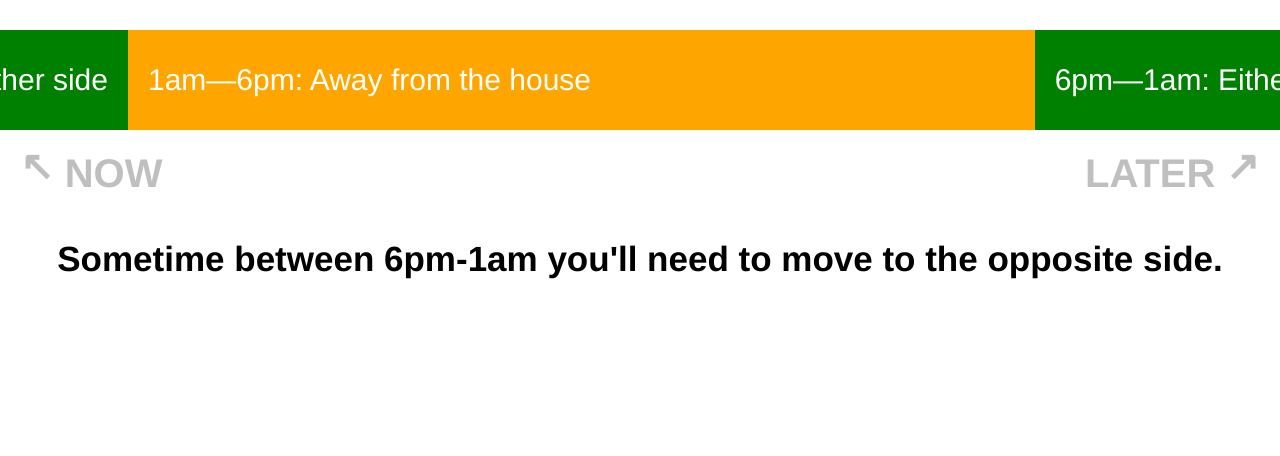
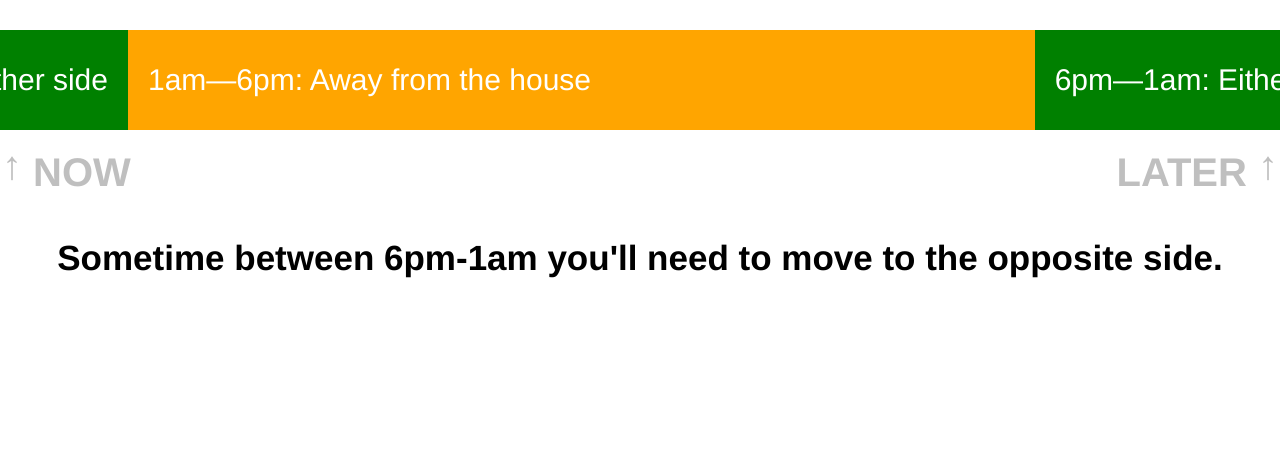
Before and after one commit to awestmoreland/oddevenparking.com, a PHP site: page /show-me-where.php in a window 1280 px wide. Shown: the part 258-714 px from the top of the page. Run offline with PHP 8.4, Linux system fonts and the light colour scheme; data that the repository does not hold is empty.

Commit message:
Reverted to vertical arrows, but placed them closer to the browser's edge

```diff
--- a/styles/styles.css
+++ b/styles/styles.css
@@ -100,7 +100,7 @@ footer span[class] {
 .view footer {
   display: flex;
   justify-content: space-between;
-  padding: 1em;
+  padding-inline: 0.1em;
 }
 .view footer span {
   font-size: 2em;
@@ -109,12 +109,9 @@ footer span[class] {
   opacity: 0.25;
 }
 .view footer span:first-child:before, .view footer span:last-child:after {
-  content: "↖";
+  content: "↑";
   display: inline-block;
   transform: translateY(-0.175em);
-}
-.view footer span:last-child:after {
-  scale: -1 1;
 }
 
 .phases {
@@ -247,4 +244,4 @@ footer span[class] {
   }
 }
 
-/*# sourceMappingURL=data:application/json;charset=utf-8,%7B%22version%22:3,%22sourceRoot%22:%22%22,%22sources%22:%5B%22styles.scss%22%5D,%22names%22:%5B%5D,%22mappings%22:%22;AAAA;EACE;EACA;EACA;EACA;EACA;EACA;EACA;EACA;EACA;;;AAGF;AAAA;EAEE;EACA;EAEA;EACA;EACA;;AAEA;AAAA;AAAA;AAAA;AAAA;AAAA;EAGE;EACA;EACA;EACA;;;AAIJ;EACE;EACA;;;AAGF;EACE;EACA;EACA;EACA;EACA;EACA;EACA;;;AAKA;EACE;EACA;EACA;;AAGF;EACE;;AAIA;EACE;;AAKF;EACE;;;AAOJ;EACE;;;AAKF;EACE;;;AAIJ;EACE;;;AAIA;EACE;;AAGF;EACE;EACA;;;AAOJ;EACE;;AAEA;EACE;EACA;;AAGF;EACE;;;AAIJ;EACE;EACA;EACA;;AAEA;EACE;EACA;EACA;;AAEA;EACE;EACA;EACA;EACA;;AAEA;EAIE;EACA;EACA;;AAGF;EACE;;;AAOR;EACE;EACA;EACA;;AAEA;EACE;EACA;;;AAMJ;EACE;EACA;EACA;EACA;;AAMA;EACE;EACA;EACA;EACA;EACA;EACA;;AAEA;EACE;EACA;EACA;;AAOF;EACE;EACA;EACA;EACA;EACA;EACA;EACA;EACA;EACA;;AAEA;EACE;EACA;EACA;EACA;;AAEA;EACE;EACA;EACA;EACA;EACA;EACA;EACA;;AAOR;EACE;EACA;EACA;;AAGF;EACE;;AAGF;EACE;;;AAMJ;EACE;EACA;EACA;EACA;EACA;;AAEA;EACE;EACA;EACA;EACA;EACA;EAEA;EACA;EACA;EACA;EACA;EAEA;;AAEA;EACE;;AAGF;EACE;;AAGF;EACE;EACA;;;AAON;EACE;EACA;;AAEA;EACE;EACA;;AAEA;EACE;EACA;EACA;EACA;;AAGF;EAEI;IACE;;;;AAOV;EAEE;IAKE;;EAGF;IACE;;EAGF;IACE%22,%22file%22:%22styles.css%22%7D */
+/*# sourceMappingURL=data:application/json;charset=utf-8,%7B%22version%22:3,%22sourceRoot%22:%22%22,%22sources%22:%5B%22styles.scss%22%5D,%22names%22:%5B%5D,%22mappings%22:%22;AAAA;EACE;EACA;EACA;EACA;EACA;EACA;EACA;EACA;EACA;;;AAGF;AAAA;EAEE;EACA;EAEA;EACA;EACA;;AAEA;AAAA;AAAA;AAAA;AAAA;AAAA;EAGE;EACA;EACA;EACA;;;AAIJ;EACE;EACA;;;AAGF;EACE;EACA;EACA;EACA;EACA;EACA;EACA;;;AAKA;EACE;EACA;EACA;;AAGF;EACE;;AAIA;EACE;;AAKF;EACE;;;AAOJ;EACE;;;AAKF;EACE;;;AAIJ;EACE;;;AAIA;EACE;;AAGF;EACE;EACA;;;AAOJ;EACE;;AAEA;EACE;EACA;;AAGF;EACE;;;AAIJ;EACE;EACA;EACA;;AAEA;EACE;EACA;EACA;;AAEA;EACE;EACA;EACA;EACA;;AAEA;EAEE;EACA;EACA;;;AAOR;EACE;EACA;EACA;;AAEA;EACE;EACA;;;AAMJ;EACE;EACA;EACA;EACA;;AAMA;EACE;EACA;EACA;EACA;EACA;EACA;;AAEA;EACE;EACA;EACA;;AAOF;EACE;EACA;EACA;EACA;EACA;EACA;EACA;EACA;EACA;;AAEA;EACE;EACA;EACA;EACA;;AAEA;EACE;EACA;EACA;EACA;EACA;EACA;EACA;;AAOR;EACE;EACA;EACA;;AAGF;EACE;;AAGF;EACE;;;AAMJ;EACE;EACA;EACA;EACA;EACA;;AAEA;EACE;EACA;EACA;EACA;EACA;EAEA;EACA;EACA;EACA;EACA;EAEA;;AAEA;EACE;;AAGF;EACE;;AAGF;EACE;EACA;;;AAON;EACE;EACA;;AAEA;EACE;EACA;;AAEA;EACE;EACA;EACA;EACA;;AAGF;EAEI;IACE;;;;AAOV;EAEE;IAKE;;EAGF;IACE;;EAGF;IACE%22,%22file%22:%22styles.css%22%7D */
--- a/styles/styles.scss
+++ b/styles/styles.scss
@@ -121,7 +121,7 @@ footer {
   footer {
     display: flex;
     justify-content: space-between;
-    padding: 1em;
+    padding-inline: 0.1em;
 
     span {
       font-size: 2em;
@@ -131,15 +131,9 @@ footer {
 
       &:first-child:before,
       &:last-child:after {
-        // content: "\2193"; // down
-        // content: "\2191"; // up
-        content: "\2196"; // diagonal (up/left)
+        content: "\2191"; // up
         display: inline-block;
         transform: translateY(-0.175em);
-      }
-
-      &:last-child:after {
-        scale: -1 1;
       }
 
     }
```
